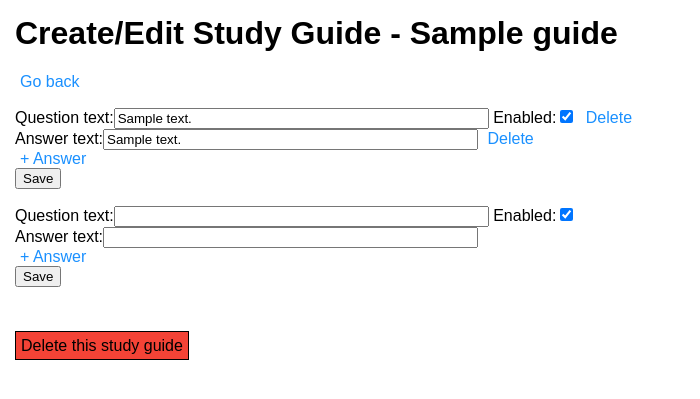
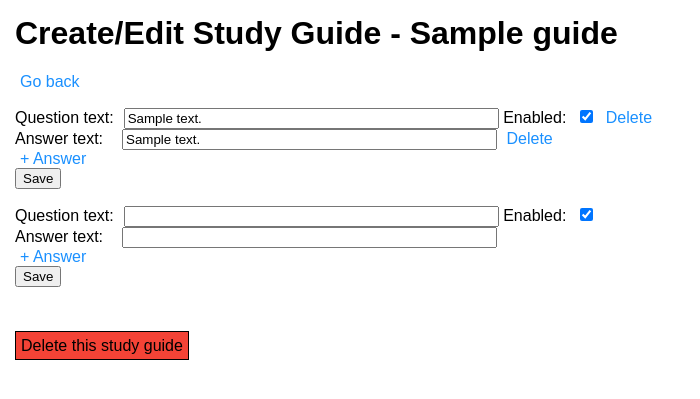
Before and after one commit to katelynsalvatori/study-guide-web, a Django app: page /editstudyguide/1/ in a window 1280 px wide. Shown: the top 399 px of the page, without its empty margins (0-700 px from the left). Run offline with Django 3.2, Linux system fonts and the light colour scheme; tables that the repository leaves empty hold one stand-in row (values such as "Sample post"); some web fonts are replaced.

Commit message:
Fixed label padding

```diff
--- a/myapp/static/css/styles.css
+++ b/myapp/static/css/styles.css
@@ -51,3 +51,11 @@ p.correct {
     color: #19b462;
     font-size: 18px;
 }
+
+label {
+    padding-right: 10px;
+}
+
+label[for="id_answer_text"] {
+    padding-right: 19px;
+}
```
